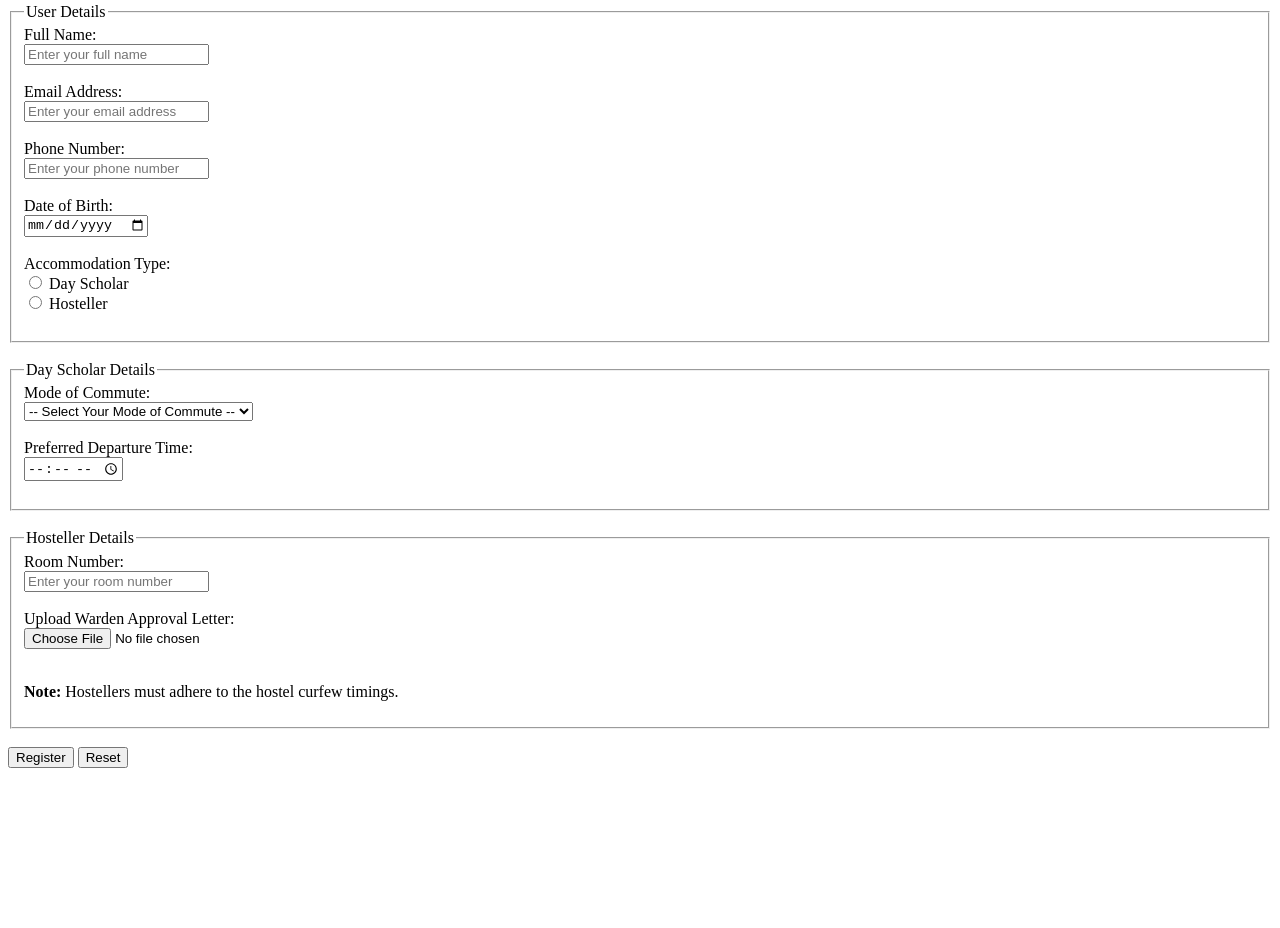
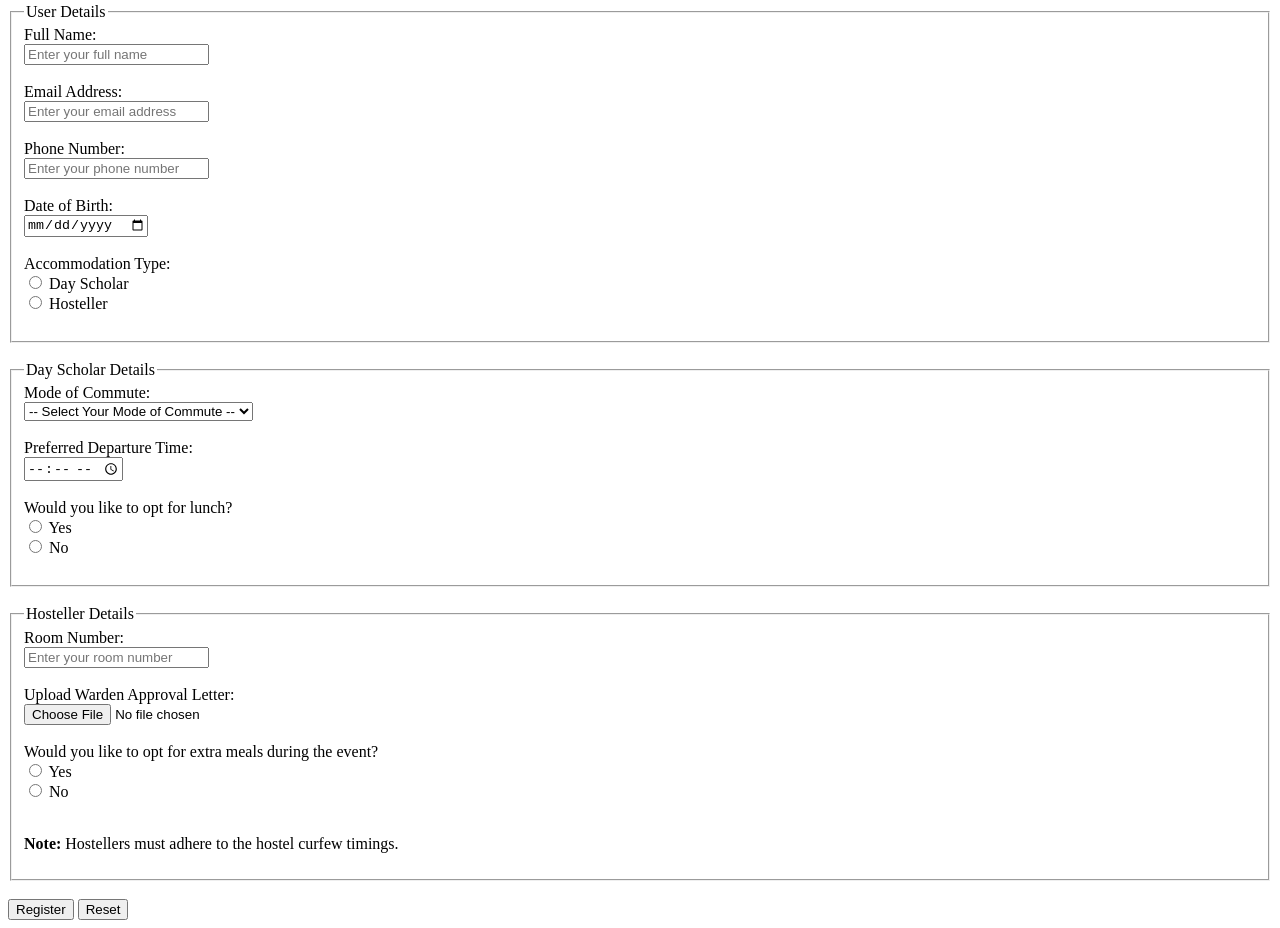
Before and after one commit to kamalakar5683/event_registration_gfg, a plain HTML site: page index.html in a window 1280 px wide. Shown: the part 436-1364 px from the top of the page. Before the commit the page ends 1212 px from the top, so only its background shows below. Drawn offline with Linux system fonts and the light colour scheme.

Commit message:
index.html

```diff
--- a/index.html
+++ b/index.html
@@ -69,6 +69,12 @@
 
                 <label for="departureTime">Preferred Departure Time:</label><br>
                 <input type="time" id="departureTime" name="departureTime"><br><br>
+
+                <label for="lunch">Would you like to opt for lunch?</label><br>
+                <input type="radio" id="lunchYes" name="lunch" value="Yes">
+                <label for="lunchYes">Yes</label><br>
+                <input type="radio" id="lunchNo" name="lunch" value="No">
+                <label for="lunchNo">No</label><br><br>
             </fieldset>
             <br>
 
@@ -81,6 +87,12 @@
                 <label for="wardenApproval">Upload Warden Approval Letter:</label><br>
                 <input type="file" id="wardenApproval" name="wardenApproval" accept="image/*,.pdf"><br><br>
 
+                <label for="meals">Would you like to opt for extra meals during the event?</label><br>
+                <input type="radio" id="mealsYes" name="meals" value="Yes">
+                <label for="mealsYes">Yes</label><br>
+                <input type="radio" id="mealsNo" name="meals" value="No">
+                <label for="mealsNo">No</label><br><br>
+
                 <p><strong>Note:</strong> Hostellers must adhere to the hostel curfew timings.</p>
             </fieldset>
             <br>
```
